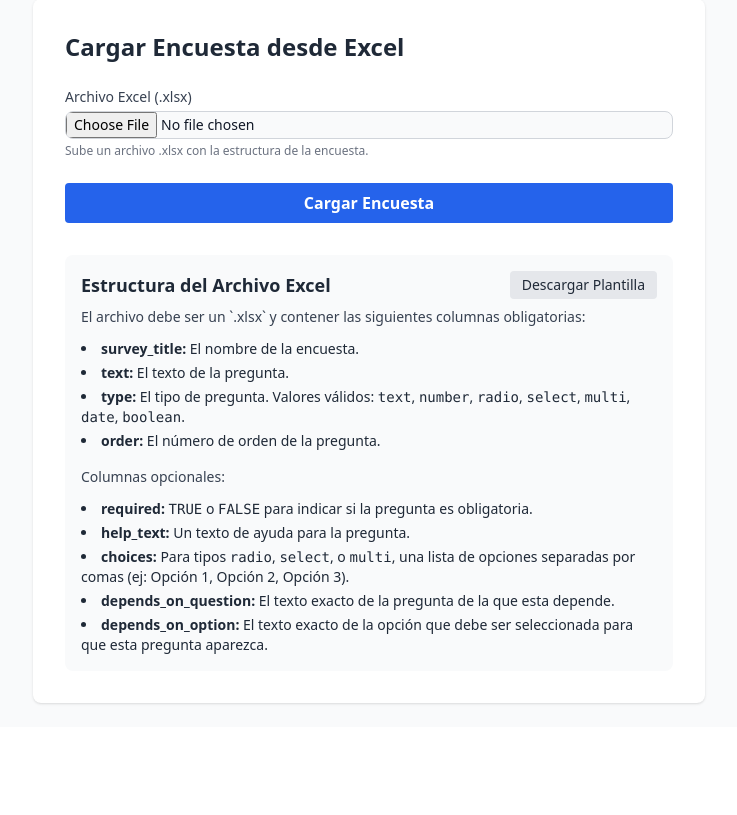
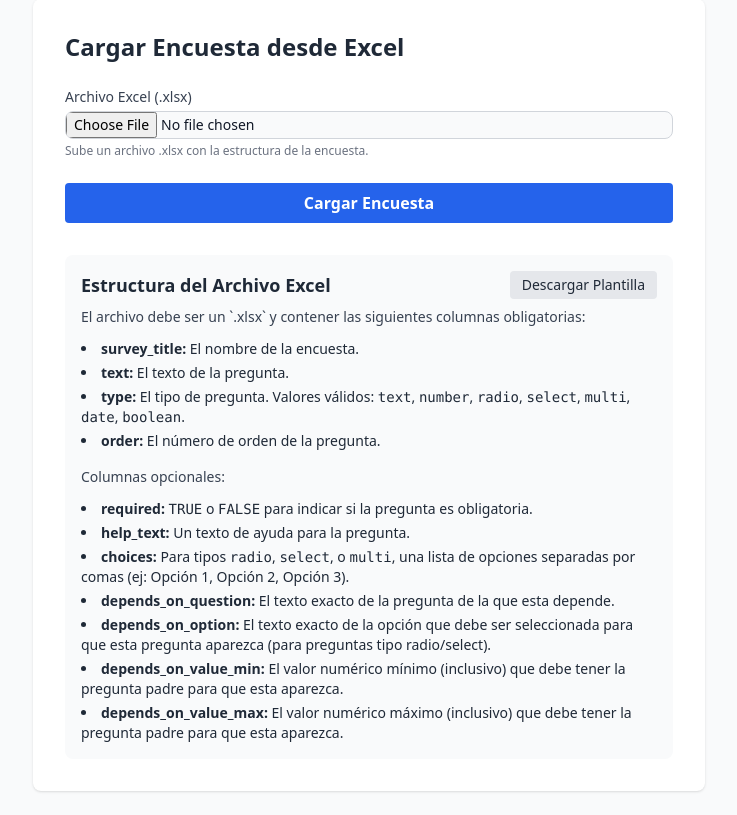
Before and after one commit to jcarlosabc/djangoapp, a Django app: page /upload/ in a window 1280 px wide. Shown: the part 74-889 px from the top of the page, without its empty margins (271-1008 px from the left). Before the commit the page ends 779 px from the top, so only its background shows below. Run offline with Django 4.2, Linux system fonts and the light colour scheme; a user stored in the database is signed in; some libraries are stand-ins or nearby versions.

Commit message:
feat-modify laod excel funtionality to permit crear numeric dependicies between questions, renew de format

```diff
--- a/surveys/templates/surveys/survey_upload.html
+++ b/surveys/templates/surveys/survey_upload.html
@@ -43,7 +43,7 @@
   <div class="mt-8 p-4 bg-gray-50 rounded-lg">
     <div class="flex justify-between items-center mb-2">
       <h3 class="font-semibold text-lg">Estructura del Archivo Excel</h3>
-      <a href="{% static 'surveys/templates/plantilla_encuesta.xlsx' %}" download class="px-3 py-1 rounded bg-gray-200 text-gray-800 text-sm font-medium hover:bg-gray-300">
+      <a href="{% static 'surveys/templates/plantilla_encuesta_avanzada.xlsx' %}" download class="px-3 py-1 rounded bg-gray-200 text-gray-800 text-sm font-medium hover:bg-gray-300">
         Descargar Plantilla
       </a>
     </div>
@@ -64,7 +64,9 @@
       <li><strong>help_text:</strong> Un texto de ayuda para la pregunta.</li>
       <li><strong>choices:</strong> Para tipos <code>radio</code>, <code>select</code>, o <code>multi</code>, una lista de opciones separadas por comas (ej: Opción 1, Opción 2, Opción 3).</li>
       <li><strong>depends_on_question:</strong> El texto exacto de la pregunta de la que esta depende.</li>
-      <li><strong>depends_on_option:</strong> El texto exacto de la opción que debe ser seleccionada para que esta pregunta aparezca.</li>
+      <li><strong>depends_on_option:</strong> El texto exacto de la opción que debe ser seleccionada para que esta pregunta aparezca (para preguntas tipo radio/select).</li>
+      <li><strong>depends_on_value_min:</strong> El valor numérico mínimo (inclusivo) que debe tener la pregunta padre para que esta aparezca.</li>
+      <li><strong>depends_on_value_max:</strong> El valor numérico máximo (inclusivo) que debe tener la pregunta padre para que esta aparezca.</li>
     </ul>
   </div>
 </div>
--- a/surveys/views.py
+++ b/surveys/views.py
@@ -117,10 +117,9 @@ def _process_survey_excel(excel_file, status_callback):
 
     status_callback('info', "\nResolviendo dependencias entre preguntas...")
     for index, row in df.iterrows():
-        if pd.notna(row.get('depends_on_question')) and pd.notna(row.get('depends_on_option')):
+        if pd.notna(row.get('depends_on_question')):
             dependent_question_text = row['text'].strip()
             parent_question_text = row['depends_on_question'].strip()
-            trigger_option_text = row['depends_on_option'].strip()
 
             dependent_question = questions_cache.get(dependent_question_text)
             parent_question = questions_cache.get(parent_question_text)
@@ -129,16 +128,35 @@ def _process_survey_excel(excel_file, status_callback):
                 status_callback('warning', f"ADVERTENCIA: No se pudo resolver la dependencia para '{dependent_question_text}'. Pregunta o padre no encontrados.")
                 continue
 
-            try:
-                trigger_option = Option.objects.get(question=parent_question, label=trigger_option_text)
-                dependent_question.depends_on = parent_question
-                dependent_question.depends_on_option = trigger_option
+            # Asignar la pregunta padre
+            dependent_question.depends_on = parent_question
+
+            # Caso 1: Dependencia de Opción (radio/select)
+            if pd.notna(row.get('depends_on_option')):
+                trigger_option_text = str(row['depends_on_option']).strip()
+                try:
+                    trigger_option = Option.objects.get(question=parent_question, label=trigger_option_text)
+                    dependent_question.depends_on_option = trigger_option
+                    dependent_question.depends_on_value_min = None # Limpiar el otro tipo de dependencia
+                    dependent_question.depends_on_value_max = None # Limpiar el otro tipo de dependencia
+                    dependent_question.save()
+                    status_callback('info', f"  - Dependencia de opción establecida: '{dependent_question.text}' depende de '{parent_question.text}' = '{trigger_option.label}'.")
+                except Option.DoesNotExist:
+                    status_callback('warning', f"ADVERTENCIA: No se encontró la opción '{trigger_option_text}' para '{parent_question_text}'.")
+                except Exception as e:
+                    status_callback('error', f"Error al establecer dependencia de opción para '{dependent_question.text}': {e}")
+
+            # Caso 2: Dependencia de Valor Numérico
+            elif pd.notna(row.get('depends_on_value_min')) or pd.notna(row.get('depends_on_value_max')):
+                min_val = row.get('depends_on_value_min')
+                max_val = row.get('depends_on_value_max')
+
+                dependent_question.depends_on_option = None # Limpiar el otro tipo de dependencia
+                dependent_question.depends_on_value_min = min_val if pd.notna(min_val) else None
+                dependent_question.depends_on_value_max = max_val if pd.notna(max_val) else None
                 dependent_question.save()
-                status_callback('info', f"  - Dependencia establecida: '{dependent_question.text}' depende de '{parent_question.text}' = '{trigger_option.label}'.")
-            except Option.DoesNotExist:
-                status_callback('warning', f"ADVERTENCIA: No se encontró la opción '{trigger_option_text}' para '{parent_question_text}'.")
-            except Exception as e:
-                status_callback('error', f"Error al establecer dependencia para '{dependent_question.text}': {e}")
+                status_callback('info', f"  - Dependencia numérica establecida: '{dependent_question.text}' depende de '{parent_question.text}' (Rango: {min_val}-{max_val}).")
+
 
     status_callback('success', "\n¡Proceso de carga finalizado con éxito!")
 
```
Also changed, not shown: surveys/management/commands/load_survey_from_excel.py (+27 -11 lines), db.sqlite3, 1 other file.
